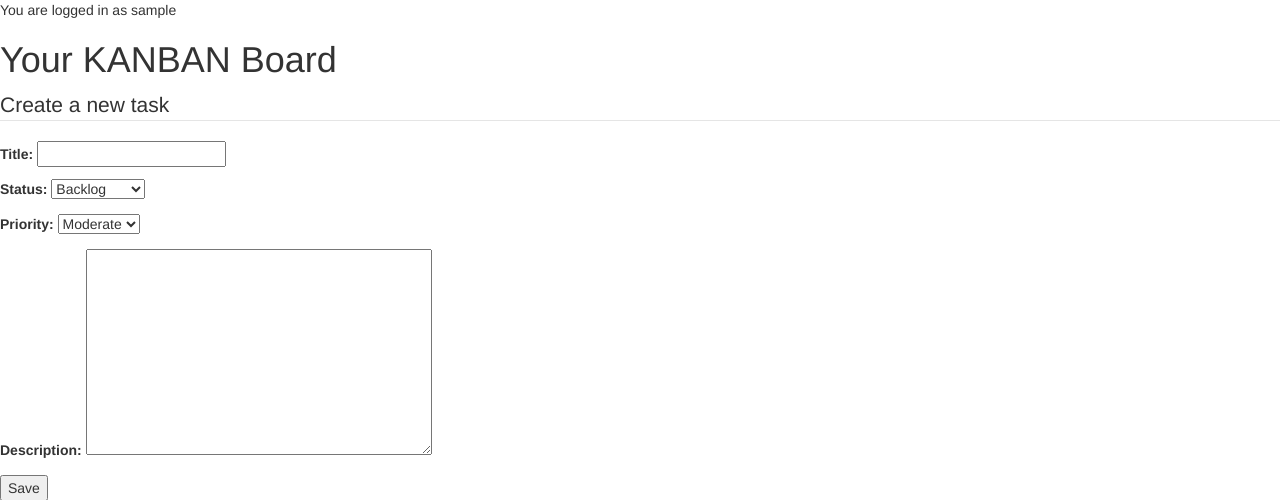
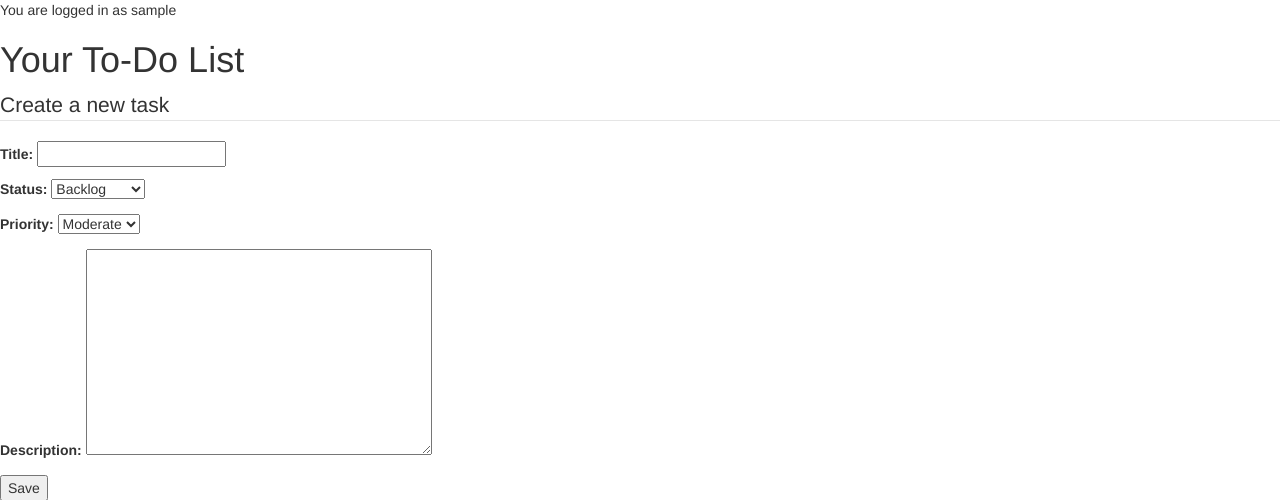
Before and after one commit to katjackson/kanban-django, a Django app: page /board/ in a window 1280 px wide. Shown: the top 500 px of the page. Run offline with Django 3.2, Linux system fonts and the light colour scheme; the visitor is signed in with stand-in values (Sample User, id 1); data comes from the database, SQL or seed files in the repository; data that the repository does not hold is empty; some libraries are stand-ins or nearby versions.

Commit message:
auto login on register, updated database settings

```diff
--- a/kanban/board/templates/index.html
+++ b/kanban/board/templates/index.html
@@ -2,13 +2,15 @@
 <html>
     <head>
         <meta charset="utf-8">
-        <title>Kanban Board</title>
+        <title>To Do List</title>
         <link rel="stylesheet" href="https://maxcdn.bootstrapcdn.com/bootstrap/3.3.5/css/bootstrap.min.css">
         <link rel="stylesheet" type="text/css" href="/static/board/css/index.css">
     </head>
+
+    {% if user.is_authenticated %}
     <body>
         <p>You are logged in as {{user}}</p>
-        <h1>Your KANBAN Board</h1>
+        <h1>Your To-Do List</h1>
         <input type="hidden" name="user" value={{user.id}}>
         <ul id="tasks">
 
@@ -23,4 +25,13 @@
         <script src="https://ajax.googleapis.com/ajax/libs/jquery/1.12.2/jquery.min.js"></script>
         <script src="/static/board/js/index.js"></script>
     </body>
+
+    {% else %}
+    <body>
+        <h1>Your To-Do List</h1>
+        <p>
+            Please <a href="{% url 'register' %}">register</a> or <a href="/login/">log in</a> to start adding tasks to your list.
+        </p>
+    </body>
+    {% endif %}
 </html>
--- a/kanban/board/templates/registration/register.html
+++ b/kanban/board/templates/registration/register.html
@@ -1,7 +1,7 @@
 <!DOCTYPE html>
 <html>
     <head>
-        <title>Ratingbase Registration</title>
+        <title>To-Do Registration</title>
     </head>
 
     <body>
--- a/kanban/board/views.py
+++ b/kanban/board/views.py
@@ -1,5 +1,6 @@
 from django.contrib.auth.forms import UserCreationForm
 from django.contrib.auth.decorators import login_required
+from django.contrib.auth import authenticate, login
 from django.http import HttpResponseRedirect
 from rest_framework import viewsets
 from django.shortcuts import render
@@ -32,17 +33,20 @@ class UsersViewSet(viewsets.ReadOnlyModelViewSet):
     serializer_class = UserSerializer
 
 
-@login_required
 def index_view(request):
     user = request.user
     form = TaskForm()
     return render(request, 'index.html', {'user': user, 'form': form})
 
+
 def register(request):
     if request.method == 'POST':
         user_form = UserCreationForm(request.POST)
         if user_form.is_valid():
-            new_user = user_form.save()
+            user_form.save()
+            u = authenticate(username=request.POST['username'], password=request.POST['password1'])
+            login(request, u)
+
             return HttpResponseRedirect("/board/")
         else:
             print(user_form.errors)
--- a/kanban/kanban/settings.py
+++ b/kanban/kanban/settings.py
@@ -14,12 +14,13 @@ import dj_database_url
 import os
 # from .secrets import *
 
-SECRET_KEY = ')+vj%5fw6oq0m7*-6u$h)z+yt5sr^84z0$qlrz^39%xvbac0dv'
+SECRET_KEY = os.environ.get("KANBAN_SECRET_KEY")
 LOGIN_URL = '/login/'
 
 DATABASES = {'default': {}}
 
-db_from_env = dj_database_url.config(conn_max_age=500)
+db_from_env = dj_database_url.parse(os.environ.get('KANBAN_DATABASE_URL'),
+                                    conn_max_age=500)
 DATABASES['default'].update(db_from_env)
 
 
```
